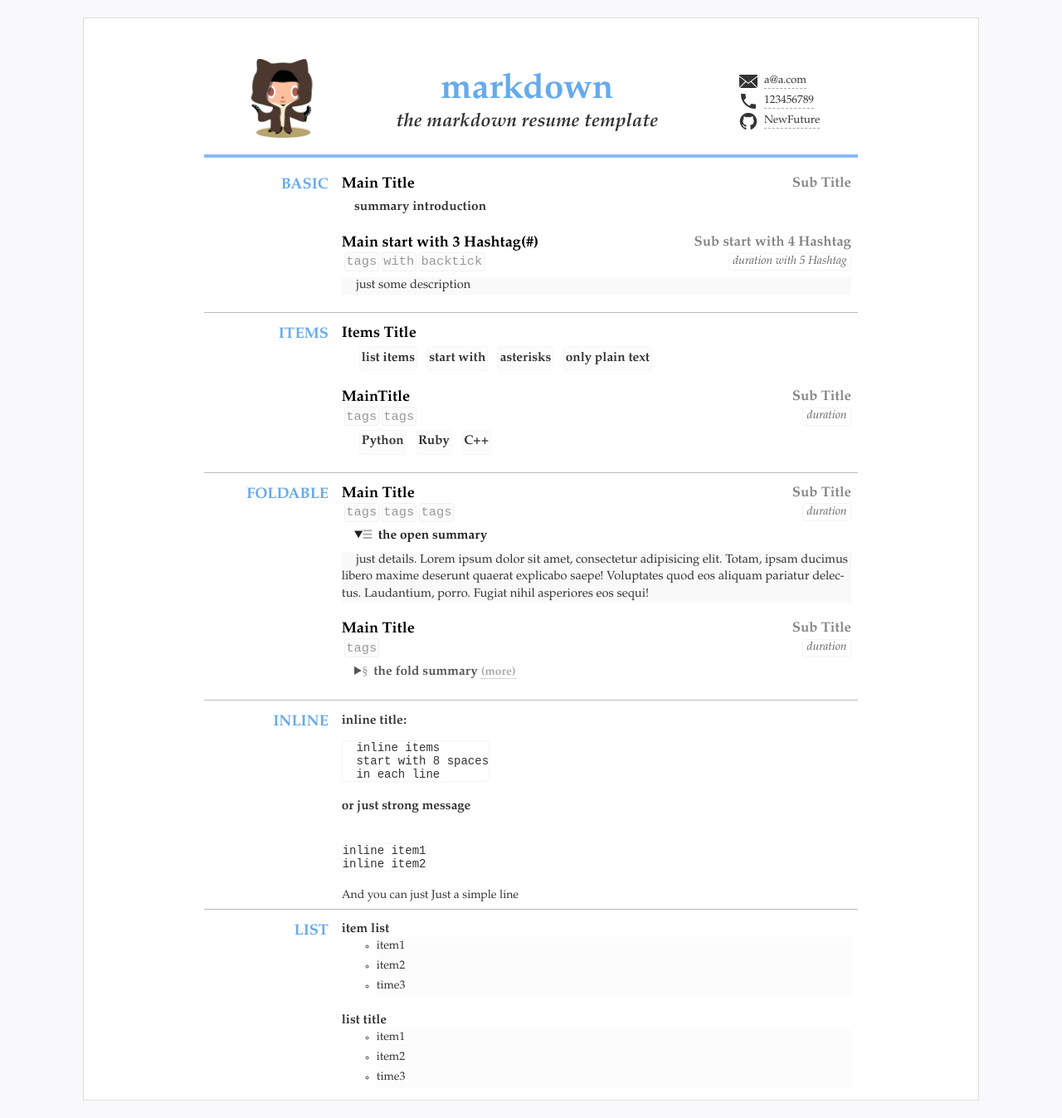
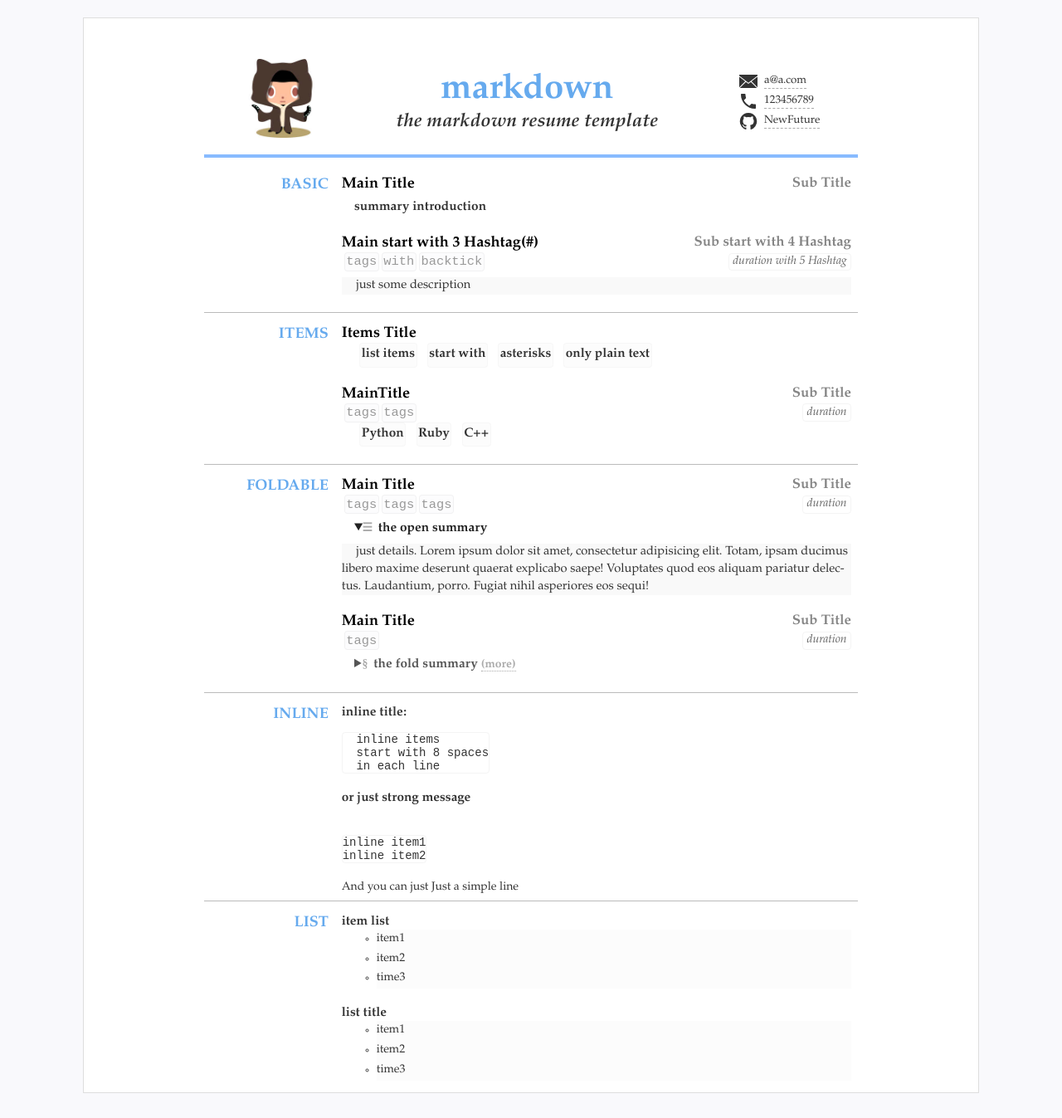
Before and after one commit to BWyiii/-, a Jekyll site: the page built from markdown.md, in a window 1280 px wide. Shown: the whole page at 83% size. Built offline with Jekyll 4.4.1, drawn with Linux system fonts in a browser that asks for light colours.

Commit message:
Update resume.scss

```diff
--- a/_sass/resume.scss
+++ b/_sass/resume.scss
@@ -201,7 +201,7 @@ section {
 
   .items {
     line-height: 1.6em;
-    margin: .3em 1em .3em 1em;
+    margin: 0 0 0 1em;
     font-size: 1.1em;
     font-weight: 600;
 
```
